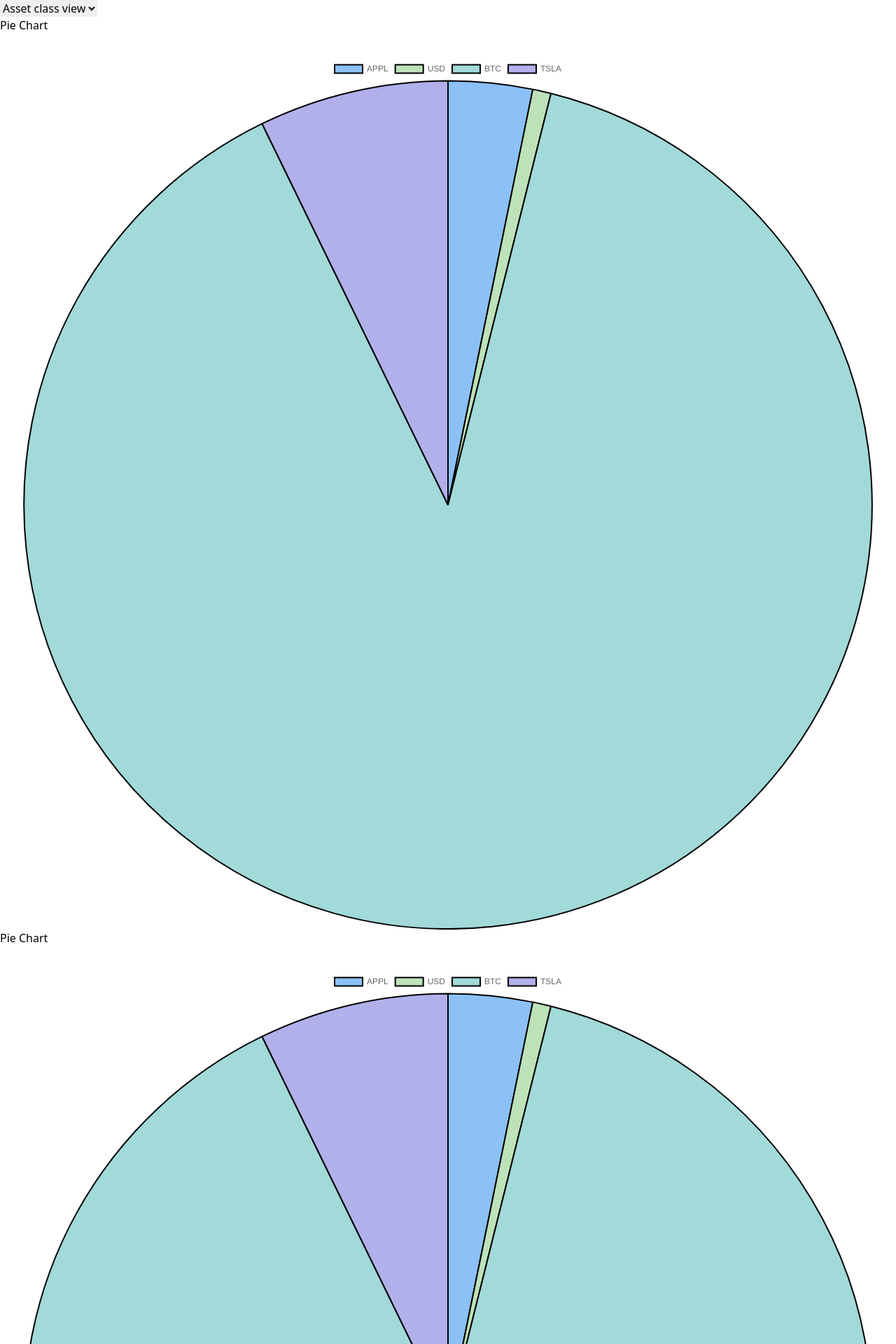
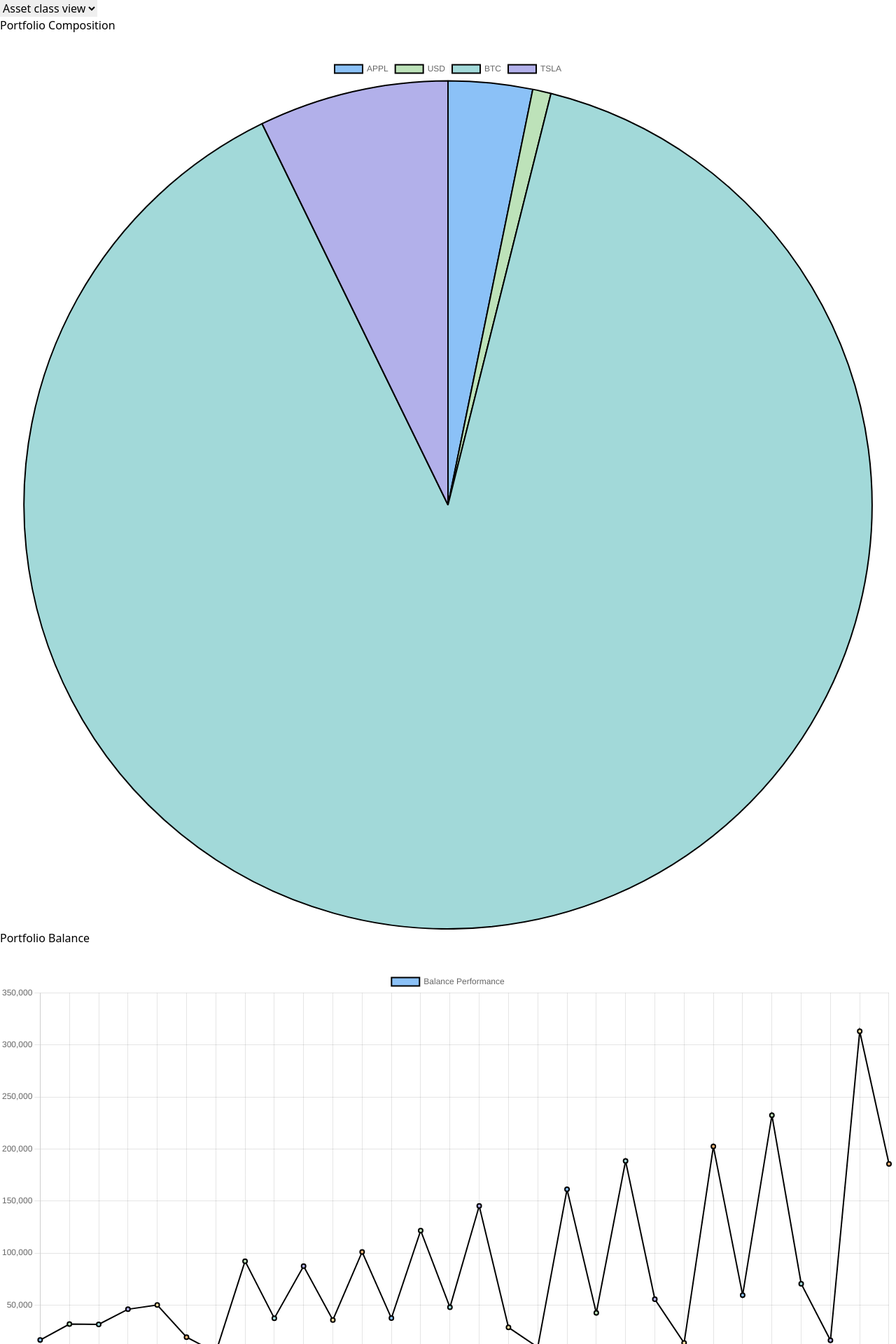
Before and after one commit to shubham43MP/fintest-vega, a React (Vite) app: page / in a window 1280 px wide. Shown: the top 1920 px of the page at 70% size. Built offline with nearby package versions, Linux system fonts and the light colour scheme.

Commit message:
feat: added changes for line chart

```diff
--- /dev/null
+++ b/src/components/organisms/LineChart/LineChart.tsx
@@ -0,0 +1,19 @@
+import { Line } from 'react-chartjs-2';
+
+export const LineChart = ({ chartData }: any) => {
+  return (
+    <div>
+      <h2 className="text-center">Portfolio Balance</h2>
+      <Line
+        data={chartData}
+        options={{
+          plugins: {
+            title: {
+              display: true
+            }
+          }
+        }}
+      />
+    </div>
+  );
+};
--- /dev/null
+++ b/src/components/organisms/LineChart/index.ts
@@ -0,0 +1 @@
+export { LineChart } from './LineChart';
--- a/src/components/organisms/PieChart.tsx
+++ b/src/components/organisms/PieChart/PieChart.tsx
@@ -2,8 +2,8 @@ import { Pie } from 'react-chartjs-2';
 
 export const PieChart = ({ chartData }: any) => {
   return (
-    <div className="chart-container">
-      <h2 className="text-center">Pie Chart</h2>
+    <>
+      <h2 className="text-center">Portfolio Composition</h2>
       <Pie
         data={chartData}
         options={{
@@ -14,6 +14,6 @@ export const PieChart = ({ chartData }: any) => {
           }
         }}
       />
-    </div>
+    </>
   );
 };
--- a/src/pages/performance/Performance.tsx
+++ b/src/pages/performance/Performance.tsx
@@ -1,9 +1,10 @@
 import { useEffect, useMemo, useState } from 'react';
 import { getAssets, getPortfolio } from '../../api/api';
 import { Assets, Portfolio } from '../../api/api.types';
-import { PieChart } from '../../components/organisms';
+import { PieChart } from '../../components/organisms/PieChart';
 import { AssetView } from './types';
 import { GenericObject } from '../../utils/common.type';
+import { LineChart } from '../../components/organisms/LineChart';
 
 export const Performance = () => {
   const [portfolio, setPortfolio] = useState<Portfolio[]>([]);
@@ -72,6 +73,41 @@ export const Performance = () => {
     };
   };
 
+  const lineChartDataBuilder = useMemo(() => {
+    let lineChartData = {};
+    portfolio.forEach(item => {
+      const asOfDate = new Date(item.asOf);
+      const totalValue = item.positions.reduce((sum, position) => {
+        return sum + position.quantity * position.price;
+      }, 0);
+      lineChartData = {
+        ...lineChartData,
+        [`${asOfDate.getDate()}-${
+          asOfDate.getMonth() + 1
+        }-${asOfDate.getFullYear()}`]: totalValue
+      };
+    });
+    return {
+      labels: Object.keys(lineChartData),
+      datasets: [
+        {
+          label: 'Balance Performance',
+          data: Object.values(lineChartData),
+          backgroundColor: [
+            '#8BC1F7',
+            '#BDE2B9',
+            '#A2D9D9',
+            '#B2B0EA',
+            '#F9E0A2',
+            '#F4B678'
+          ],
+          borderColor: 'black',
+          borderWidth: 2
+        }
+      ]
+    };
+  }, [portfolio]);
+
   const viewBasedPieChart = useMemo(() => {
     if (view === AssetView.ASSET) return portfolioPos.latestPortfolioMapByAsset;
     return portfolioPos.portfolioMapByAssetClass;
@@ -82,16 +118,20 @@ export const Performance = () => {
   };
 
   return (
-    <div className="flex justify-center gap-16">
-      <div className="h-96 w-96">
-        <select value={view} onChange={changeViewHandler}>
+    <div className="flex justify-center gap-12">
+      <div className="h-96 w-96 flex flex-col gap-4">
+        <select
+          className="self-center"
+          value={view}
+          onChange={changeViewHandler}
+        >
           <option value={AssetView.ASSETCLASS}>Asset class view</option>
           <option value={AssetView.ASSET}>Asset type view</option>
         </select>
         <PieChart chartData={pieChartDataBuilder(viewBasedPieChart)} />
       </div>
-      <div className="h-96 w-96">
-        <PieChart chartData={pieChartDataBuilder(viewBasedPieChart)} />
+      <div className="h-full w-full">
+        <LineChart chartData={lineChartDataBuilder} />
       </div>
     </div>
   );
```
Also changed, not shown: src/components/organisms/PieChart/index.tsx (renamed from src/components/organisms/index.tsx).
